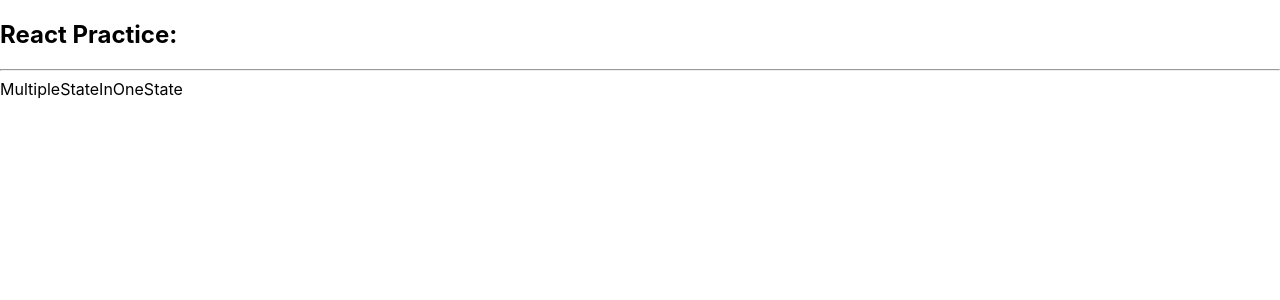
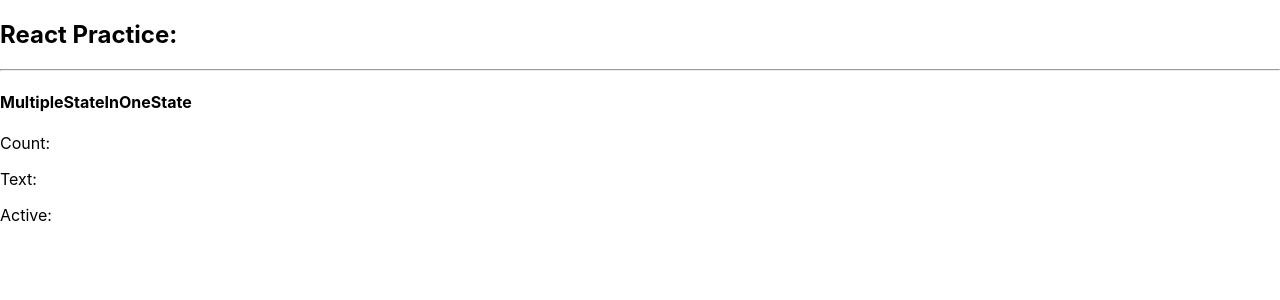
Before and after one commit to tharuAnish/StartCraft, a React (Create React App) app: page / in a window 1280 px wide. Shown: the top 300 px of the page. Built offline with nearby package versions, Linux system fonts and the light colour scheme.

Commit message:
Component Initialized

```diff
--- a/src/Components/28MultipleStateInOneState.jsx
+++ b/src/Components/28MultipleStateInOneState.jsx
@@ -1,7 +1,14 @@
 import React from "react"
 
 const MultipleStateInOneState = () => {
-  return <div>MultipleStateInOneState</div>
+  return (
+    <div>
+      <h4>MultipleStateInOneState</h4>
+      <p>Count:</p>
+      <p>Text:</p>
+      <p>Active:</p>
+    </div>
+  )
 }
 
 export default MultipleStateInOneState
```
